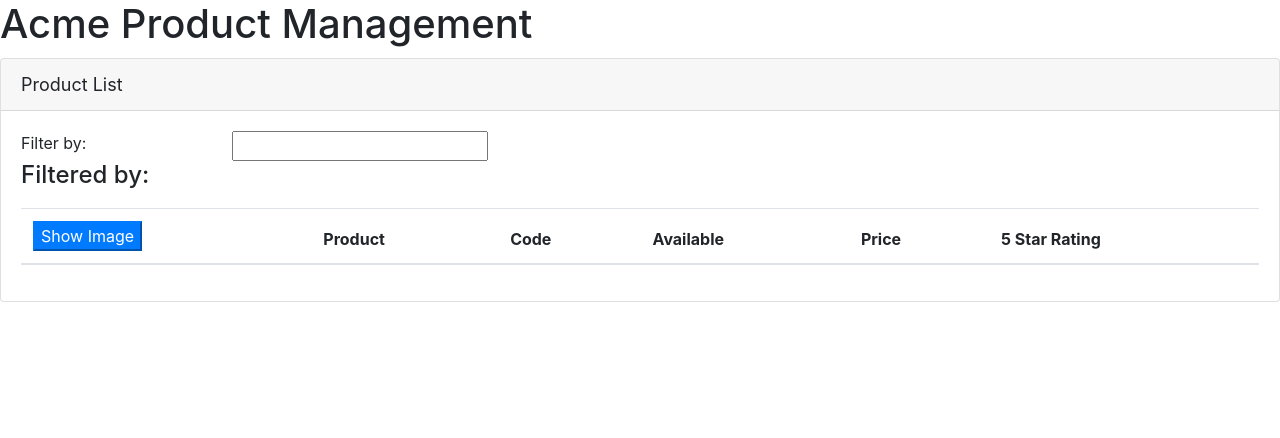
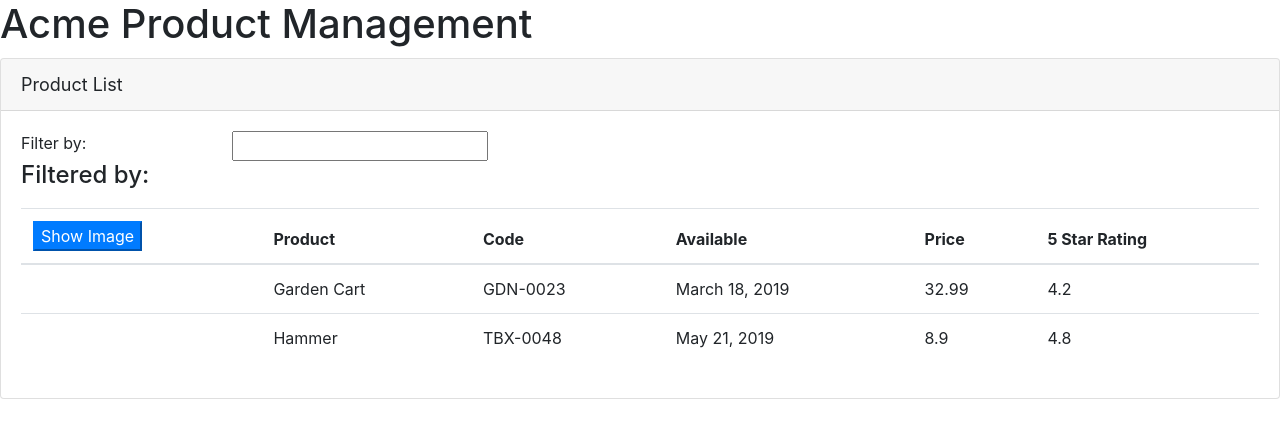
Before and after one commit to joewiththeflow/APM, an Angular app: page / in a window 1280 px wide. Shown: the top 438 px of the page. Built offline with nearby package versions, Linux system fonts and the light colour scheme.

Commit message:
Populate products with ngFor directive

```diff
--- a/src/app/products/product-list.component.html
+++ b/src/app/products/product-list.component.html
@@ -15,7 +15,7 @@
             </div>
         </div>
         <div class='table-responsive'>
-            <table class='table'>
+            <table class='table' *ngIf='products && products.length'>
                 <thead>
                     <tr>
                         <th>
@@ -31,7 +31,14 @@
                     </tr>
                 </thead>
                 <tbody>
-
+                    <tr *ngFor='let product of products'>
+                        <td></td>
+                        <td>{{ product.productName }}</td>
+                        <td>{{ product.productCode }}</td>
+                        <td>{{ product.releaseDate }}</td>
+                        <td>{{ product.price }}</td>
+                        <td>{{ product.starRating }}</td>
+                    </tr>
                 </tbody>
             </table>
         </div>
--- a/src/app/products/product-list.component.ts
+++ b/src/app/products/product-list.component.ts
@@ -7,4 +7,26 @@
 
 export class ProductListComponent {
     pageTitle: string = 'Product List';
+    products: any[] = [
+        {
+            "productId": 2,
+            "productName": "Garden Cart",
+            "productCode": "GDN-0023",
+            "releaseDate": "March 18, 2019",
+            "description": "15 gallon capacity rolling garden cart",
+            "price": 32.99,
+            "starRating": 4.2,
+            "imageUrl": "assets/images/garden_cart.png"
+          },
+          {
+            "productId": 5,
+            "productName": "Hammer",
+            "productCode": "TBX-0048",
+            "releaseDate": "May 21, 2019",
+            "description": "Curved claw steel hammer",
+            "price": 8.9,
+            "starRating": 4.8,
+            "imageUrl": "assets/images/hammer.png"
+          }
+    ];
 }
```
